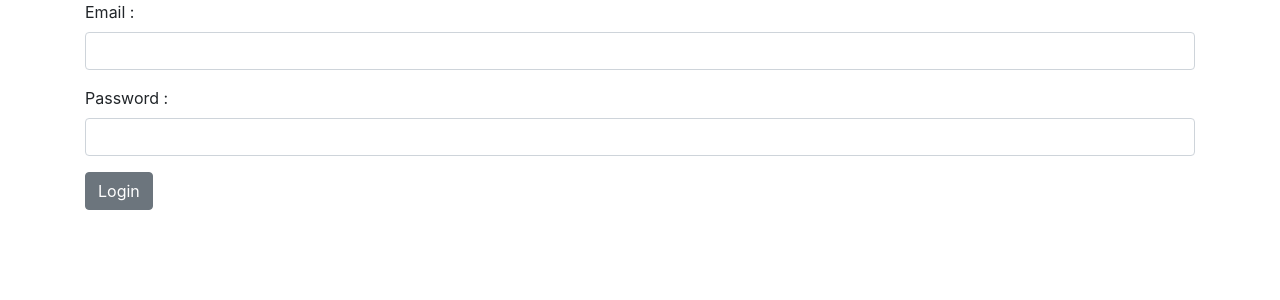
After one commit to MaximeThirion/Projet-Symfony, a Symfony app: template templates/authentication/login.html.twig in a window 1280 px wide. The commit adds this page. Shown: the top 300 px of the page. Run offline with Twig, Linux system fonts and the light colour scheme; the template is opened without the code that fills it, so the values that code supplies are empty; some libraries are stand-ins or nearby versions.

Commit message:
Sécurity

```diff
--- a/config/routes.yaml
+++ b/config/routes.yaml
@@ -1,3 +1,6 @@
 #index:
 #    path: /
 #    controller: App\Controller\DefaultController::index
+
+logout:
+   path: /auth/logout
--- a/src/Controller/SearchController.php
+++ b/src/Controller/SearchController.php
@@ -13,6 +13,8 @@ class SearchController extends Controller
      */
     public function search()
     {
+        $user = $this->getUser();
+
         if (isset($_POST['rechercher'])) {
 
             $entityManager = $this->getDoctrine()->getManager();
@@ -34,6 +36,7 @@ class SearchController extends Controller
         return $this->render('search/index.html.twig', [
             'title' => 'Search',
             'donnees' => $donnees,
+            'user' => $user,
         ]);
     }
 }
--- a/src/Controller/UserController.php
+++ b/src/Controller/UserController.php
@@ -8,6 +8,7 @@ use Symfony\Component\HttpFoundation\File\File;
 use Symfony\Component\HttpFoundation\Request;
 use Symfony\Component\Routing\Annotation\Route;
 use Symfony\Bundle\FrameworkBundle\Controller\Controller;
+use Symfony\Component\Security\Core\Encoder\UserPasswordEncoderInterface;
 
 /** class UserController
  * @package App\Controller
@@ -19,7 +20,7 @@ class UserController extends Controller
     /**
      * @Route("/create", name="user_create")
      */
-    public function create(Request $requete) {
+    public function create(Request $requete, UserPasswordEncoderInterface $passwordEncoder) {
 
         $user = new User();
         $form = $this->createForm(UserType::class, $user);
@@ -28,6 +29,9 @@ class UserController extends Controller
 
         if ($form->isSubmitted() && $form->isValid()) {
             $user = $form->getData();
+
+            $password = $passwordEncoder->encodePassword($user, $user->getPassword());
+            $user->setPassword($password);
 
             $file = $form->get('file')->getData();
             $fileName = md5(uniqid()).'.'.$file->guessExtension();
--- a/src/Form/UserType.php
+++ b/src/Form/UserType.php
@@ -6,6 +6,7 @@ use App\Entity\User;
 use Symfony\Component\Form\AbstractType;
 use Symfony\Component\Form\Extension\Core\Type\EmailType;
 use Symfony\Component\Form\Extension\Core\Type\FileType;
+use Symfony\Component\Form\Extension\Core\Type\PasswordType;
 use Symfony\Component\Form\Extension\Core\Type\SubmitType;
 use Symfony\Component\Form\FormBuilderInterface;
 use Symfony\Component\OptionsResolver\OptionsResolver;
@@ -19,7 +20,7 @@ class UserType extends AbstractType
             ->add('firstname')
             ->add('lastname')
             ->add('email', EmailType::class)
-            ->add('password')
+            ->add('password', PasswordType::class)
             ->add('formations')
             ->add('exercices')
             ->add('save', SubmitType::class, array('label' => 'Create User'))
--- a/src/Migrations/Version20180626115526.php
+++ b/src/Migrations/Version20180706142339.php
@@ -8,7 +8,7 @@ use Doctrine\DBAL\Schema\Schema;
 /**
  * Auto-generated Migration: Please modify to your needs!
  */
-final class Version20180626115526 extends AbstractMigration
+final class Version20180706142339 extends AbstractMigration
 {
     public function up(Schema $schema) : void
     {
--- /dev/null
+++ b/templates/authentication/login.html.twig
@@ -0,0 +1,29 @@
+{% extends 'public.html.twig' %}
+
+{% block title %}Login{% endblock %}
+
+{% block body %}
+    {% if error %}
+        <div class="alert alert-danger alert-dismissible fade show" role="alert">
+            {{ error.messageKey|trans(error.messageData, 'security') }}
+            <button type="button" class="close" data-dismiss="alert" aria-label="Close">
+                <span aria-hidden="true">&times;</span>
+            </button>
+        </div>
+    {% endif %}
+    <div class="container">
+        <form action="{{ path('login') }}" method="post">
+            <div class="form-group">
+                <label for="username">Email :</label>
+                <input class="form-control" type="email" id="username" name="_username" value="{{ last_username }}" />
+
+            </div>
+            <div class="form-group">
+                <label for="password">Password :</label>
+                <input class="form-control" type="password" id="password" name="_password" />
+                <input type="hidden" name="dashboard" value="/" />
+            </div>
+            <button class="btn btn-secondary" type="submit">Login</button>
+        </form>
+    </div>
+{% endblock %}
```
Also changed, not shown: src/Controller/AuthenticationController.php (+34 -8 lines), src/Entity/User.php (+9 -2 lines), templates/base.html.twig (+10 -10 lines), config/services.yaml (line endings or trailing spaces), public/uploads/avatar/1ada15c237fc103b513d211e86256b0f.png (deleted), public/uploads/avatar/241ae7164f9ecc863665ae613fbc8120.png (deleted), public/uploads/avatar/2bf702d2f6f7a129166f20048a7a1686.png (deleted), public/uploads/avatar/2ca49d224fb12fe5ad1bbb132cd131a7.png (added), public/uploads/avatar/85a4f8dcfbff2b157f6e157f68c9ae16.png (deleted), 1 other file.
